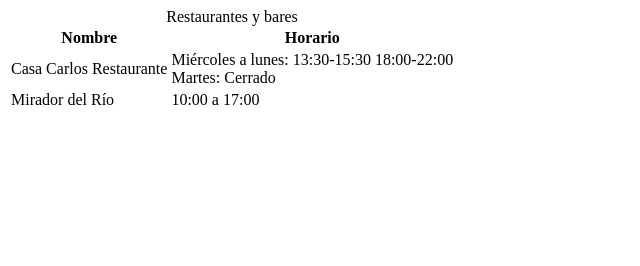
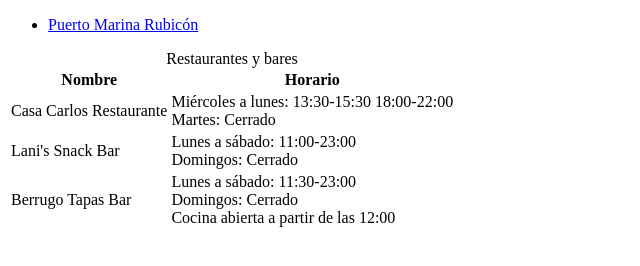
Before and after one commit to PARZIVAL700-HOLA/mi-rincon, a plain HTML site: page datos.html in a window 1280 px wide. Shown: the whole page, without its empty margins (0-640 px from the left). Drawn offline with Linux system fonts and the light colour scheme.

Commit message:
Terminar tarea

```diff
--- a/datos.html
+++ b/datos.html
@@ -1,3 +1,18 @@
+<!DOCTYPE html>
+<html lang="es">
+    <head>
+        <meta charset="UTF-8">
+        <meta name="viewport" content="width=device-width, initial-scale=1.0">
+        <title>Puerto Marina Rubicón</title>
+    </head>
+    <header>
+        <nav>
+            <ul>
+                <li><a href="index.html">Puerto Marina Rubicón</a></li>
+            </ul>
+        </nav>
+    </header>
+    <body>
         <table>
         <caption>Restaurantes y bares</caption>
             <thead>
@@ -12,8 +27,14 @@
                     <td>Miércoles a lunes: 13:30-15:30 18:00-22:00<br>Martes: Cerrado</td>
                 </tr>
                 <tr>
-            <td>Mirador del Río</td>
-            <td>10:00 a 17:00</td>
+                    <td>Lani's Snack Bar</td>
+                    <td>Lunes a sábado: 11:00-23:00<br>Domingos: Cerrado</td>
+                </tr>
+                <tr>
+                    <td>Berrugo Tapas Bar</td>
+                    <td>Lunes a sábado: 11:30-23:00<br>Domingos: Cerrado<br>Cocina abierta a partir de las 12:00</td>
                 </tr>
             </tbody>
         </table>
+    </body>
+</html>
```
Also changed, not shown: index.html (+1 -1 lines). Lines whose indentation alone changed are shown as unchanged.
